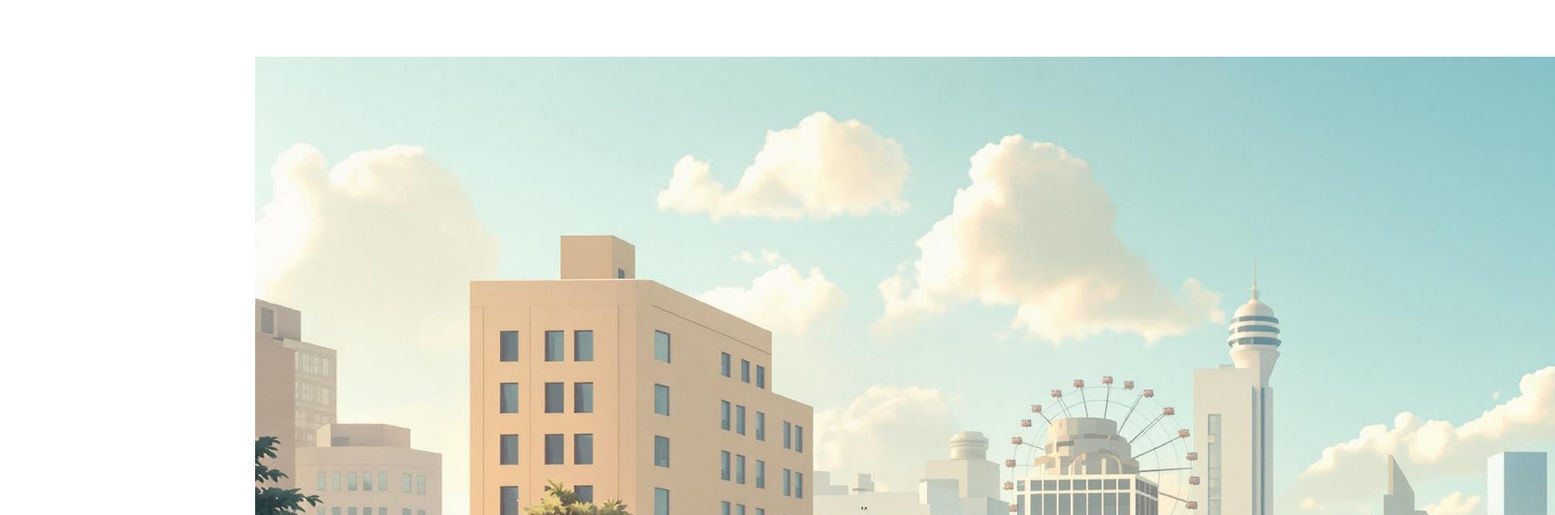
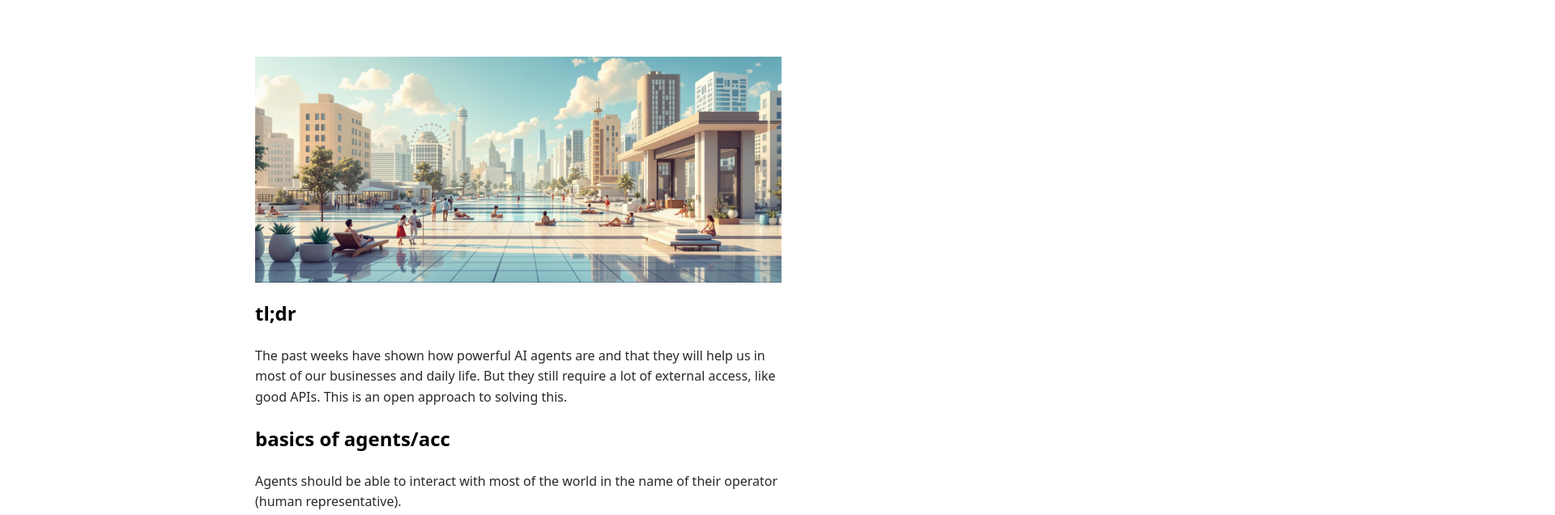
Before and after one commit to 0w9/agents-acc, a website: page index.html in a window 1280 px wide. Shown: the top 636 px of the page at 81% size, 1920 px wide, since content can reach past the window. Drawn offline with Linux system fonts and the light colour scheme.

Commit message:
Update index.html

```diff
--- a/index.html
+++ b/index.html
@@ -61,11 +61,17 @@
     .cta a {
       color: blue;
     }
+    img {
+      display: block;
+      margin: 0 auto;
+      max-width: 100%;
+      height: auto;
+    }
   </style>
 </head>
 <body>
   <div class="content">
-    <img src="./banner.jpg" />
+    <img src="./banner.jpg" alt="Banner Image" />
     <h2 class="">tl;dr</h2><p class="">The past weeks have shown how powerful AI agents are and that they will help us in most of our businesses and daily life. But they still require a lot of external access, like good APIs. This is an open approach to solving this. </p><h2 class="">basics of agents/acc</h2><p class="">Agents should be able to interact with most of the world in the name of their operator (human representative).</p><p class="">The web is currently super restrictive to agents. Every new platform needs to be manually integrated, and every action programmed. </p><h2 class="">agent id</h2><p class="">the core of an agents/acc is an identification method. with APIs we currently use account-bound bearer tokens, OAuth or similar methods. this would require an account on each platform the agent interacts with. instead we will use a more decentral authentication, in which the agent identifies it‘s operator to the service, tool or site it‘s website it‘s using.  </p><h2 class="">organization</h2><p class="">If you want to add your own ideas here, feel free to add a PR. The whole site is open for everyone on <a href="https://github.com/0w9/agents-acc/">Github</a>. You can also <a href="mailto:lennard@beachcode.de">email</a> me, follow my <a href="https://x.com/lennardeth">twitter</a> or book a <a href="http://cal.com/beachcode">call</a> with me. Happy to chat.</p>
   </div>
 </body>
```
